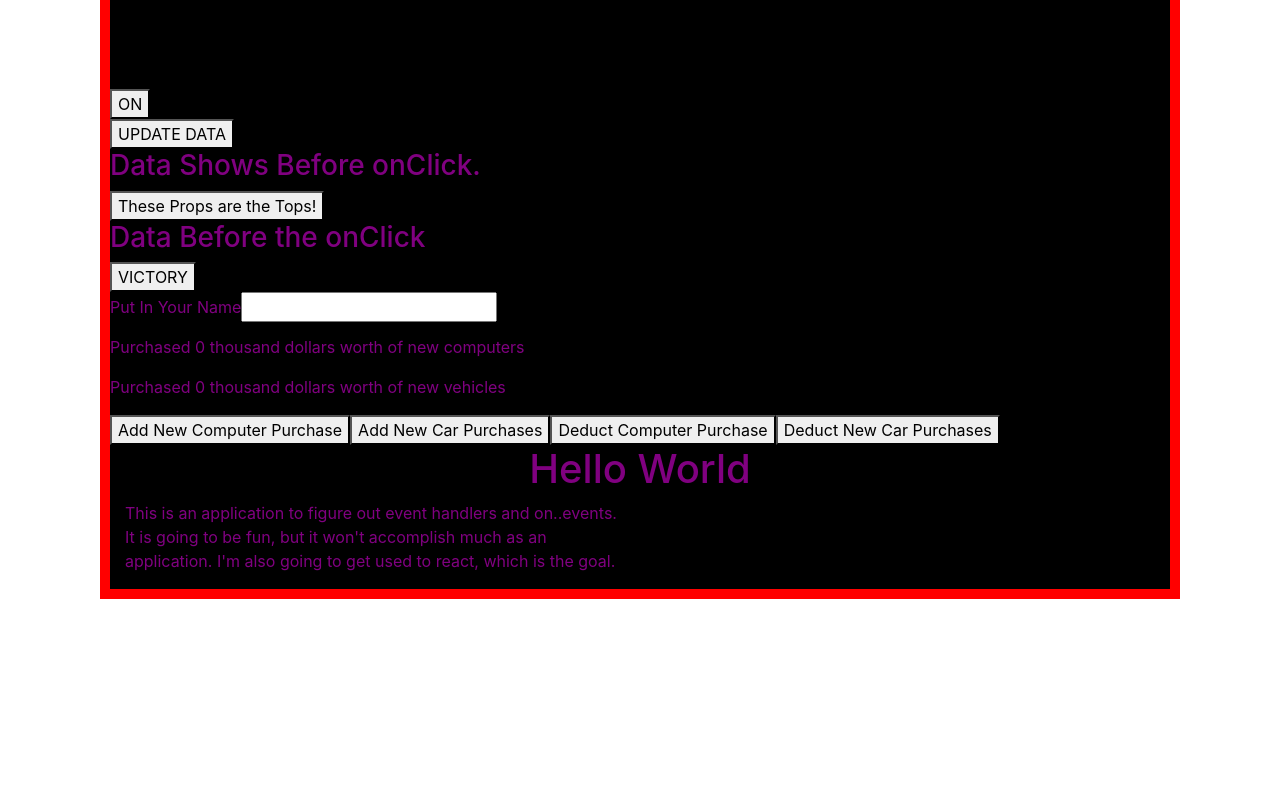
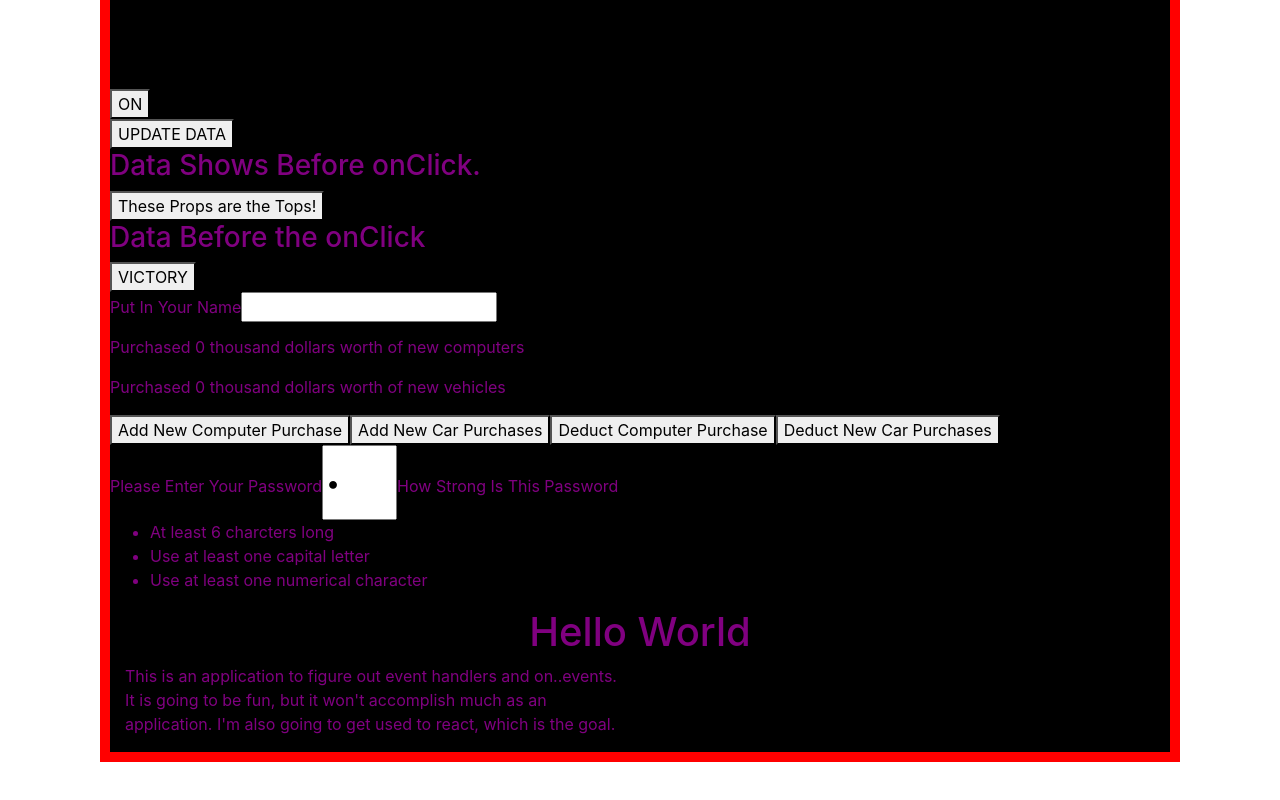
Before and after one commit to tvcasey/practice, a React (Create React App) app in the folder practice/: page / in a window 1280 px wide. Shown: the part 3876-4676 px from the top of the page. Before the commit the page ends 4575 px from the top, so only its background shows below. Built offline with nearby package versions, Linux system fonts and the light colour scheme.

Commit message:
Add an onChange input that measures if the pasword is strong or weak.  I'm modifying it and playing with it to make it work.  Am messing with the CSS not to really style it, but to see what some extreme CSS definitions do.

```diff
--- a/practice/src/App.css
+++ b/practice/src/App.css
@@ -24,3 +24,11 @@ p.col-sm-5  {
   text-align: center;
   font-size: 25px;
 }
+.jargon {
+  height: 75px;
+  width: 75px;
+  font-size: 25px;
+}
+.struggle {
+  font-size: 25px;
+}
--- a/practice/src/App.js
+++ b/practice/src/App.js
@@ -9,6 +9,7 @@ import 'bootstrap/dist/css/bootstrap.min.css';
 import Buttonclick4 from "./Components/Buttonclick4";
 import Onchange1 from "./Components/Onchange1";
 import Hooksclick1 from "./Components/Hooksclick1";
+import PasswordStrength from "./Components/PasswordStrength";
 
 const App = () => {
   return (
@@ -22,6 +23,7 @@ const App = () => {
       <Buttonclick4/>
       <Onchange1/>
       <Hooksclick1/>
+      <PasswordStrength/>
       <h1>Hello World</h1>
       <p className="col-md-6">This is an application to figure out event handlers and on..events.
         It is going to be fun, but it won't accomplish much as an application.
--- /dev/null
+++ b/practice/src/Components/PasswordStrength.jsx
@@ -0,0 +1,56 @@
+import React, { useState } from 'react';
+
+// A password checker, but can be used to select anything
+// and add up to a solution- will adapt to Onchange3.
+
+function PasswordStrength(props) {
+    const [strength, setStrength] = useState(" ");
+    const [password, setPassword] = useState(" ");
+    const handleChange = ({ target }) => {
+        setPassword(target.value);
+        let score = 0;
+        if (password.length >= 6) {
+            score += 1;
+        }
+        if ((password.match(/A-Z/g) || []).length >= 1) {
+            score += 1;
+        }
+        if ((password.match(/0-9/g) || []).length >= 1) {
+            score += 1;
+        }
+        if (score === 1){
+            setStrength("weak");
+        }   else if (score === 2){
+            setStrength("so-so");
+        }   else if (score === 3){
+            setStrength("Strong");
+        }
+        // switch(score) {
+        //     case 1: setStrength("weak");
+        //         break;
+        //     case 2: setStrength("So-So");
+        //         break;
+        //     case 3: setStrength("Strong");
+        //         break;
+        }
+
+
+            return (
+                <div className="square">
+                    <label className="sentence">Please Enter Your Password</label>
+                    <input type="password" className="jargon" value={password}
+                        onChange={handleChange} />
+                    <span>How Strong Is This Password</span>
+                    <span className="struggle" {...strength}>
+                        {strength.toUpperCase()}</span>
+                    <ul>
+                        <li>At least 6 charcters long</li>
+                        <li>Use at least one capital letter</li>
+                        <li>Use at least one numerical character</li>
+                    </ul>
+                </div>
+
+    );
+
+}
+export default PasswordStrength;
```
